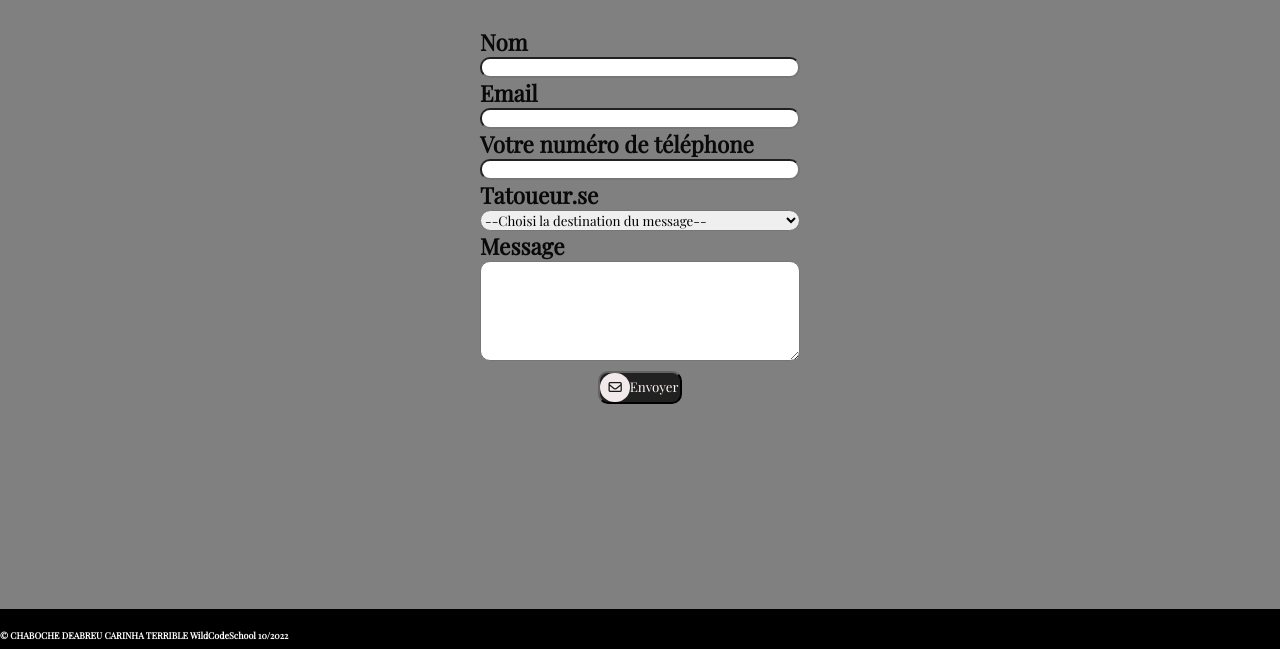
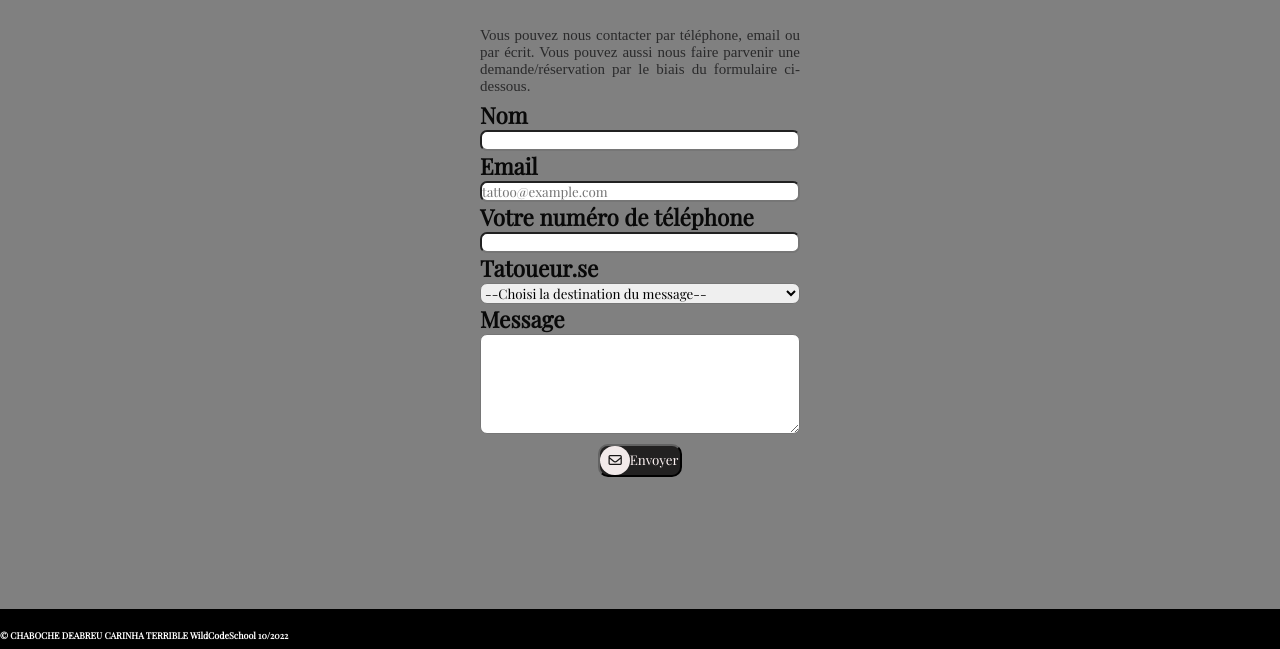
Before and after one commit to deabreudavid/Project1TatooShop, a website: page contactus.html in a window 1280 px wide. Shown: the part 151-800 px from the top of the page. Drawn offline with nearby package versions, Linux system fonts and the light colour scheme; a web font is replaced by a local one.

Commit message:
essais mail

```diff
--- a/contactus.html
+++ b/contactus.html
@@ -46,10 +46,13 @@
     <div class="container">
             <h1 class="contact">Contact<h1>
                 <section id="container">
+                    <h2>Vous pouvez nous contacter par téléphone, email ou par écrit. Vous
+                        pouvez aussi nous faire parvenir une demande/réservation par
+                        le biais du formulaire ci-dessous.</h2>
                     <h3>Nom</h3>
                  <input type="text" id="name"/>
                     <h3>Email</h3>
-                 <input type="text" id="email"/>
+                 <input type="text" id="email"  placeholder="tattoo@example.com"/>
                     <h3>Votre numéro de téléphone</h3>
                  <input type="text" id="number"/>
                  <label for="tattoo-select">Tatoueur.se</label>
--- a/css/contactus.css
+++ b/css/contactus.css
@@ -9,23 +9,23 @@
     width: 20rem;
 }
 #name {
-    border-radius: 10px;
+    border-radius: 7px;
 }
 
 #email {
-    border-radius: 10px;
+    border-radius: 7px;
 }
 
 #number {
-    border-radius: 10px;
+    border-radius: 7px;
 }
 
 #subject {
-    border-radius: 10px;
+    border-radius: 7px;
 }
 
 #message {
-    border-radius: 10px;
+    border-radius: 7px;
     height: 100px;
 }
 
@@ -69,5 +69,14 @@ label{
 }
 
 select{
-    border-radius: 50px;
+    border-radius: 7px;
 }
+
+#container h2{
+    text-align: justify;
+    font-family: 'Playfair',serif;
+    font-size: 15px;
+    font-weight: lighter;
+    color: rgb(42, 42, 43);
+    margin-bottom: 5px;
+}
--- a/index.js
+++ b/index.js
@@ -54,7 +54,9 @@ buttons.forEach(button => {
 })
 
 //***Contact */
+
+
 function testAlertDialog()  {
 
-    alert("Merci de nous laisser votre message, nous vous répondrons dans les plus brefs délais.");
+    alert("Merci pour votre message, nous vous répondrons dans les plus brefs délais.");
 }
```
